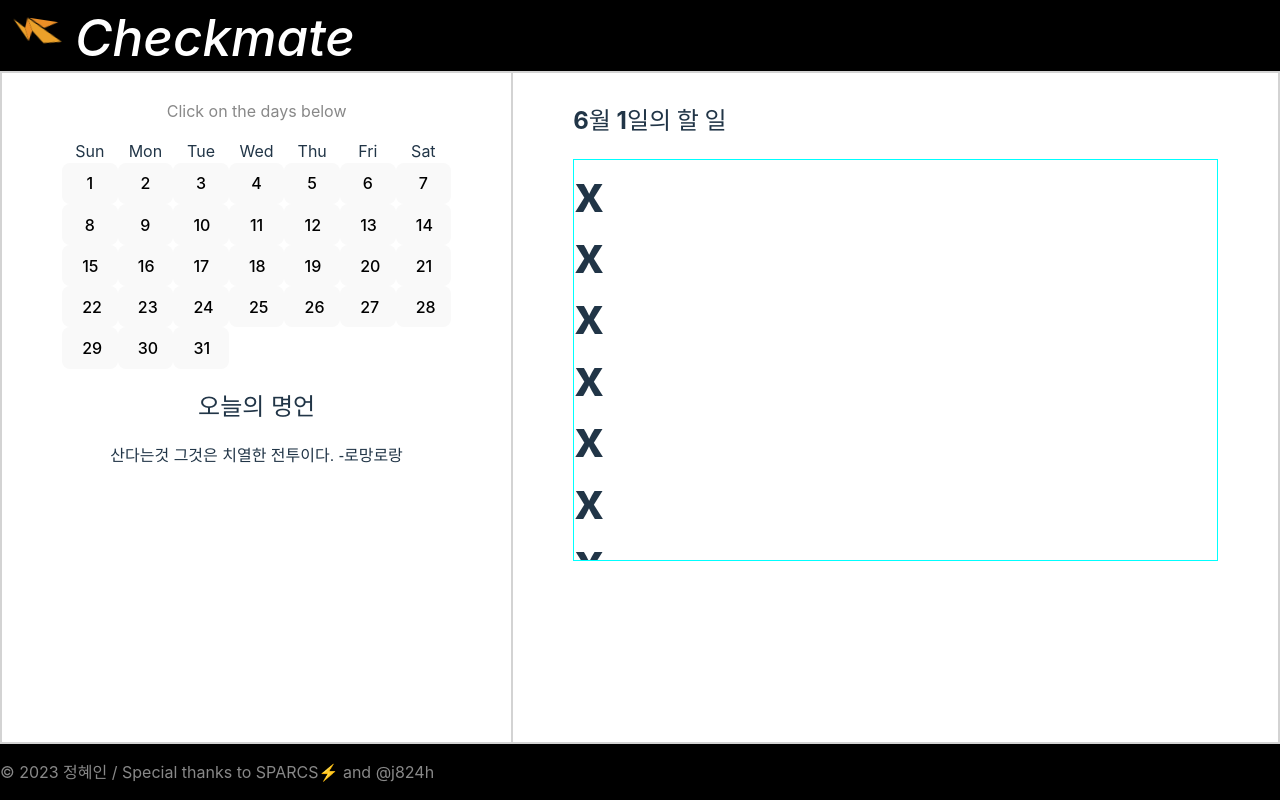
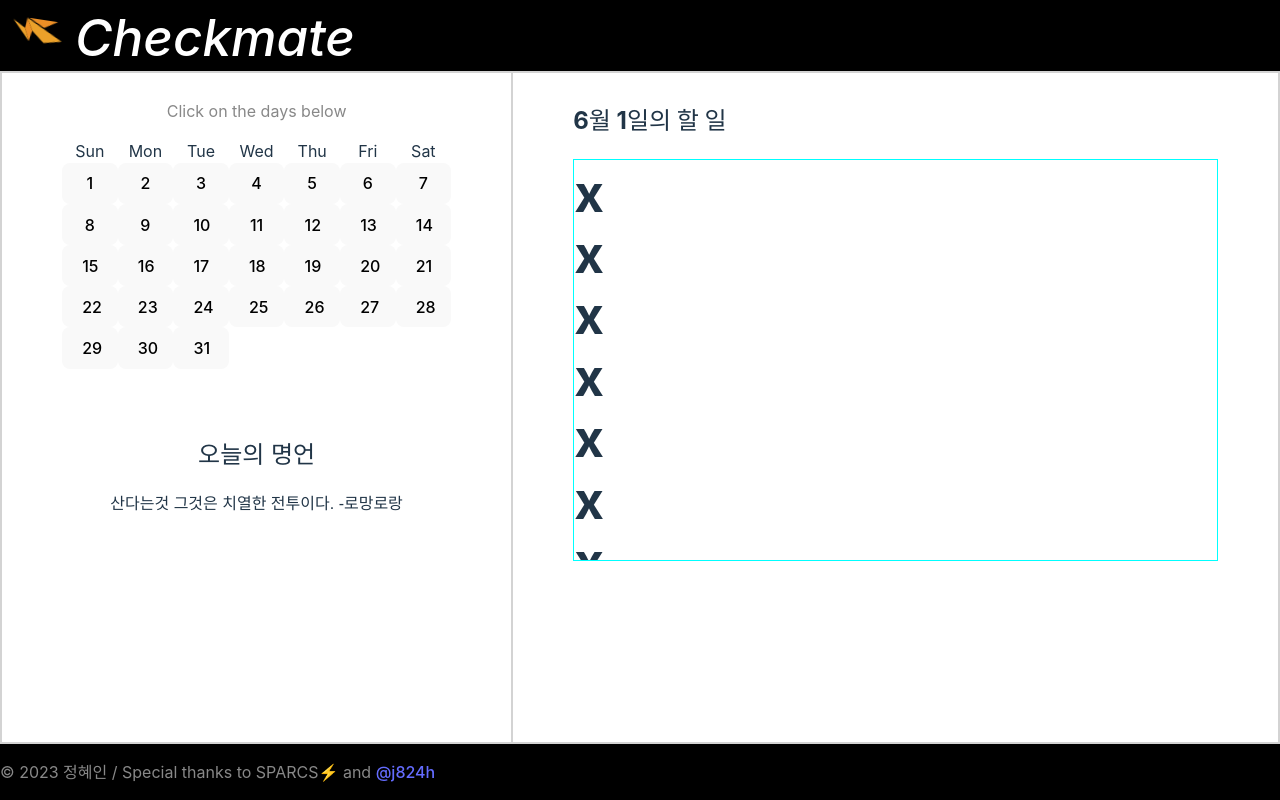
Before and after one commit to hyeinjeong524/checkmate, a React (Vite) app in the folder client/: page / in a window 1280 px wide. Built offline with nearby package versions, Linux system fonts and the light colour scheme.

Commit message:
Add link in the footer & configure Saying padding

```diff
--- a/client/src/App.jsx
+++ b/client/src/App.jsx
@@ -46,7 +46,7 @@ function App() {
         </div>
 
       <footer>
-        <p>© 2023 정혜인 / Special thanks to SPARCS⚡ and @j824h</p>
+        <p>© 2023 정혜인 / Special thanks to SPARCS⚡ and <a href="https://github.com/j824h" rel="noreferrer" target="_blank">@j824h</a></p>
       </footer>
       </div>
     </>
--- a/client/src/components/saying.css
+++ b/client/src/components/saying.css
@@ -1,6 +1,7 @@
 .saying{
     font-family: 궁서, 돋움, '맑은 고딕', sans-serif;
     text-align: center;
+    padding: 3em;
 }
 
 .saying-title{
--- a/client/src/components/saying.jsx
+++ b/client/src/components/saying.jsx
@@ -1,6 +1,7 @@
 import "./saying.css"
 
 function Saying(props) {
+    //https://council.busan.go.kr/council/freeboard/52658
     const textItems=[
     "산다는것 그것은 치열한 전투이다. -로망로랑",
     "화가 날 때는 100까지 세라. 최악일 때는 욕설을 퍼부어라. -마크 트웨인",
```
